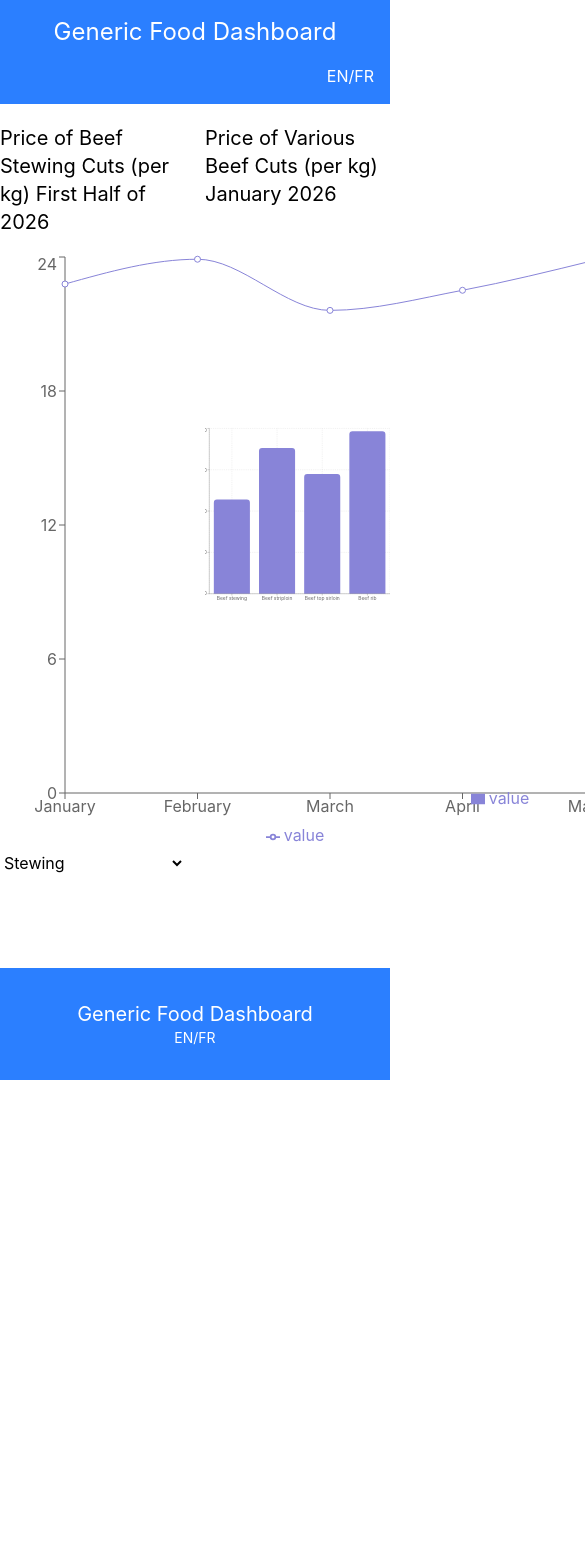
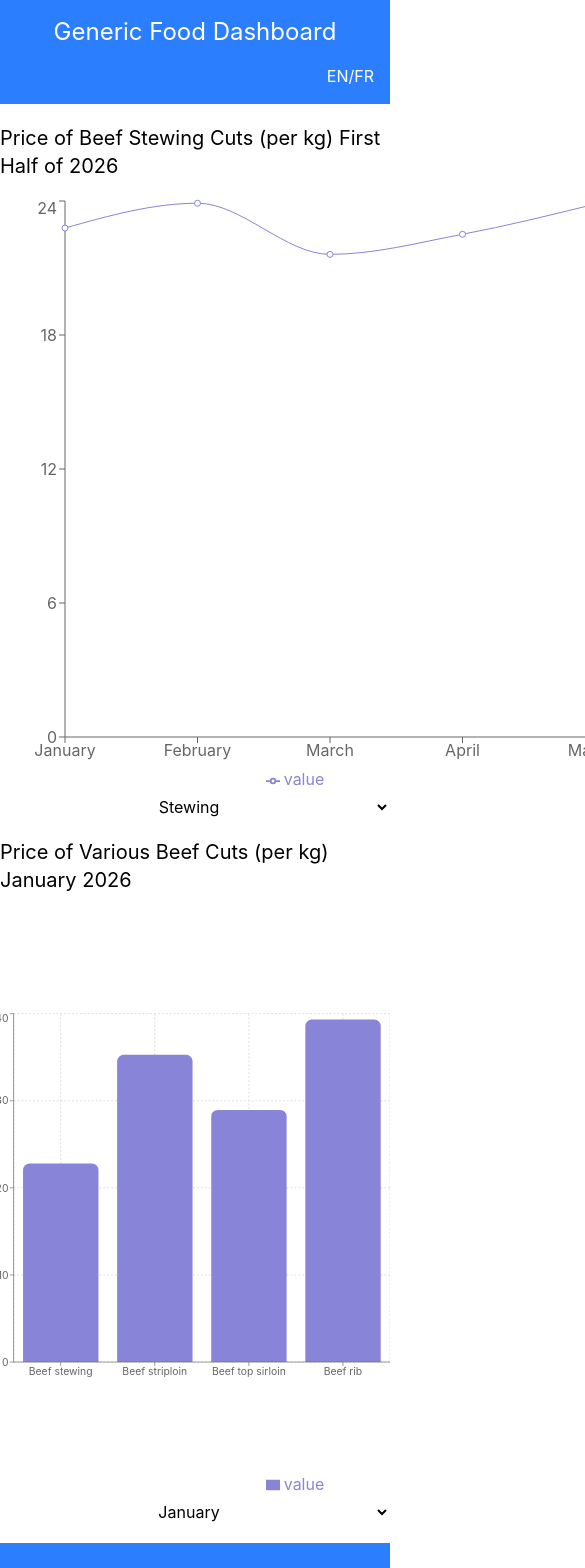
Before and after one commit to Valentino249/SEG3125_A5, a React (Vite) app: page / in a window 390 px wide. Shown: the top 1568 px of the page, 585 px wide, since content can reach past the window. Before the commit the page ends 1080 px from the top, so only its background shows below. Built offline with nearby package versions, Linux system fonts and the light colour scheme.

Commit message:
second graph has settings

```diff
--- a/src/components/Body.tsx
+++ b/src/components/Body.tsx
@@ -40,20 +40,49 @@ function Body({ onNavigate }: HeroProps) {
         { month: "May", value: 31.14}
     ]
 
-const data_2 = [
+const data_jan = [
     { cut: "Beef stewing", value: 22.79},
     { cut: "Beef striploin", value: 35.27},
     { cut: "Beef top sirloin", value: 28.95},
     { cut: "Beef rib", value: 39.33},
 ]
 
+const data_feb = [
+    { cut: "Beef stewing", value: 23.90},
+    { cut: "Beef striploin", value: 35.56},
+    { cut: "Beef top sirloin", value: 24.87},
+    { cut: "Beef rib", value: 37.70},
+]
+
+const data_mar = [
+    { cut: "Beef stewing", value: 21.61},
+    { cut: "Beef striploin", value: 40.09},
+    { cut: "Beef top sirloin", value: 29.22},
+    { cut: "Beef rib", value: 35.69},
+]
+
+const data_april = [
+    { cut: "Beef stewing", value: 22.51},
+    { cut: "Beef striploin", value: 42.42},
+    { cut: "Beef top sirloin", value: 28.94},
+    { cut: "Beef rib", value: 30.56},
+]
+
+const data_may = [
+    { cut: "Beef stewing", value: 23.86},
+    { cut: "Beef striploin", value: 35.30},
+    { cut: "Beef top sirloin", value: 30.60},
+    { cut: "Beef rib", value: 31.14},
+]
+
     const [dataSelection, setDataSelection] = useState(data_stewing);
     const [dataName, setDataName] = useState("Stewing")
 
-     const handleSubmit = (e:any) => {
+    const [data2Selection, setData2Selection] = useState(data_jan);
+    const [dataMonth, setDataMonth] = useState("January")
+
+    const handleSubmit = (e:any) => {
         console.log(e)
-
-
       switch (e) {
         case "stewing":
             console.log("1")
@@ -78,11 +107,41 @@ const data_2 = [
       }
 
   }
+    const handleSubmit2 = (e:any) => {
+        console.log(e)
+        switch (e) {
+        case "jan":
+            console.log("1")
+            setData2Selection(data_jan)
+            setDataMonth("January")
+            break;
+        case "feb":
+            console.log("2")
+            setData2Selection(data_feb)
+            setDataMonth("February")
+            break;
+        case "march":
+            console.log("3")
+            setData2Selection(data_mar)
+            setDataMonth("March")
+            break;
+        case "april":
+            console.log("4")
+            setData2Selection(data_april)
+            setDataMonth("April")
+            break;
+        case "may":
+            console.log("5")
+            setData2Selection(data_may)
+            setDataMonth("May")
+            break;
+      }
+    }
     return (
         <div>
-            <div className="relative h-screen">
+            <div className="relative h-full">
 
-                <div className="mt-5 mb-5 grid grid-cols-2 gap-5">
+                <div className="mt-5 mb-5 grid grid-cols-1 lg:grid-cols-2 md:grid-cols-2 gap-5">
                     <div className="flex flex-col">
                         <p className="text-xl mb-4">Price of Beef {dataName} Cuts (per kg) First Half of 2026</p>
                         <ResponsiveContainer width={600} height={600}>
@@ -95,7 +154,7 @@ const data_2 = [
                             </LineChart>
                         </ResponsiveContainer>
 
-                            <select name="options" id="options" onChange={e => handleSubmit(e.target.value)}>
+                        <select className="text-center" name="options" id="options" onChange={e => handleSubmit(e.target.value)}>
                             <option value="stewing">Stewing</option>
                             <option value="striploin">Striploin</option>
                             <option value="top sirloin">Top Sirloin</option>
@@ -106,12 +165,12 @@ const data_2 = [
                     </div>
 
                     <div className="flex flex-col">
-                        <p className="text-xl mb-4">Price of Various Beef Cuts (per kg) January 2026</p>
+                        <p className="text-xl mb-4">Price of Various Beef Cuts (per kg) {dataMonth} 2026</p>
                         <ResponsiveContainer width={600} height={600}>
                             <BarChart
                                 style={{ width: '100%', maxWidth: '700px', maxHeight: '70vh', aspectRatio: 1.618 }}
                                 responsive
-                                data={data_2}
+                                data={data2Selection}
                                 margin={{
                                     top: 5,
                                     right: 0,
@@ -129,6 +188,14 @@ const data_2 = [
 
                             </BarChart>
                         </ResponsiveContainer>
+
+                        <select className="text-center" name="options2" id="options" onChange={e => handleSubmit2(e.target.value)}>
+                            <option value="jan">January</option>
+                            <option value="feb">February</option>
+                            <option value="march">March</option>
+                            <option value="april">April</option>
+                            <option value="may">May</option>
+                        </select>
                     </div>
 
                 </div>
```
